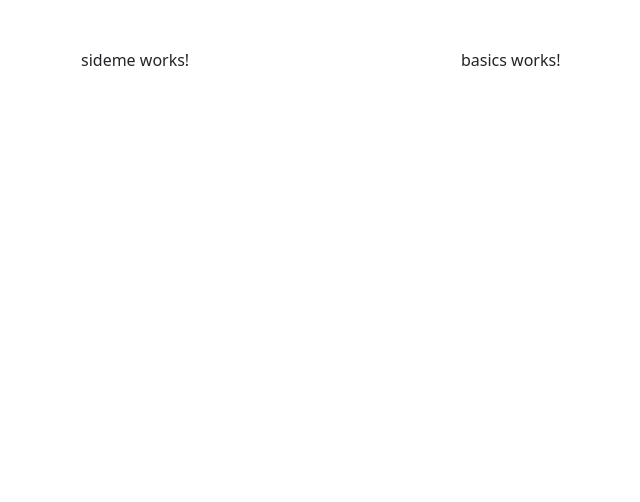
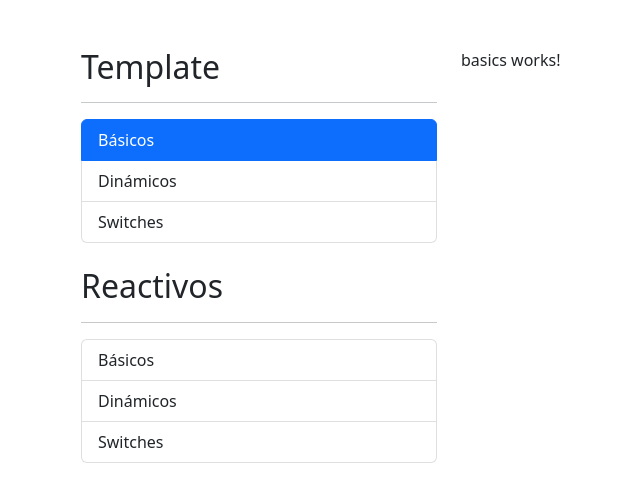
Before and after one commit to daguttt/forms-app-angular, an Angular app: page /template/basics in a window 1280 px wide. Shown: the top 502 px of the page, without its empty margins (1-641 px from the left). Built offline with nearby package versions, Linux system fonts and the light colour scheme.

Commit message:
Class 233: Sidemenu

```diff
--- /dev/null
+++ b/src/app/shared/interfaces/sidemenu.interface.ts
@@ -0,0 +1,4 @@
+export interface MenuItem {
+  text: string;
+  route: string;
+}
--- a/src/app/shared/shared.module.ts
+++ b/src/app/shared/shared.module.ts
@@ -1,10 +1,11 @@
 import { NgModule } from '@angular/core';
 import { CommonModule } from '@angular/common';
-import { SidemenuComponent } from './sideme/sidemenu.component';
+import { SidemenuComponent } from './sidemenu/sidemenu.component';
+import { RouterModule } from '@angular/router';
 
 @NgModule({
   declarations: [SidemenuComponent],
-  imports: [CommonModule],
+  imports: [CommonModule, RouterModule],
   exports: [SidemenuComponent],
 })
 export class SharedModule {}
--- a/src/app/shared/sideme/sidemenu.component.html
+++ /dev/null
@@ -1 +0,0 @@
-<p>sideme works!</p>
--- a/src/app/shared/sideme/sidemenu.component.ts
+++ /dev/null
@@ -1,11 +0,0 @@
-import { Component, OnInit } from '@angular/core';
-
-@Component({
-  selector: 'app-sidemenu',
-  templateUrl: './sidemenu.component.html',
-})
-export class SidemenuComponent implements OnInit {
-  constructor() {}
-
-  ngOnInit(): void {}
-}
--- /dev/null
+++ b/src/app/shared/sidemenu/sidemenu.component.html
@@ -0,0 +1,27 @@
+<h2>Template</h2>
+<hr />
+
+<ul class="list-group">
+  <li
+    class="list-group-item"
+    *ngFor="let link of templateMenu"
+    [routerLink]="link.route"
+    routerLinkActive="active"
+  >
+    {{ link.text }}
+  </li>
+</ul>
+<br />
+<h2>Reactivos</h2>
+<hr />
+
+<ul class="list-group">
+  <li
+    class="list-group-item"
+    *ngFor="let link of reactiveMenu"
+    [routerLink]="link.route"
+    routerLinkActive="active"
+  >
+    {{ link.text }}
+  </li>
+</ul>
--- /dev/null
+++ b/src/app/shared/sidemenu/sidemenu.component.ts
@@ -0,0 +1,37 @@
+import { Component } from '@angular/core';
+import { MenuItem } from '../interfaces/sidemenu.interface';
+
+@Component({
+  selector: 'app-sidemenu',
+  templateUrl: './sidemenu.component.html',
+})
+export class SidemenuComponent {
+  public templateMenu: MenuItem[] = [
+    {
+      text: 'Básicos',
+      route: './template/basics',
+    },
+    {
+      text: 'Dinámicos',
+      route: './template/dynamics',
+    },
+    {
+      text: 'Switches',
+      route: './template/switches',
+    },
+  ];
+  public reactiveMenu: MenuItem[] = [
+    {
+      text: 'Básicos',
+      route: './reactive/basics',
+    },
+    {
+      text: 'Dinámicos',
+      route: './reactive/dynamics',
+    },
+    {
+      text: 'Switches',
+      route: './reactive/switches',
+    },
+  ];
+}
```
